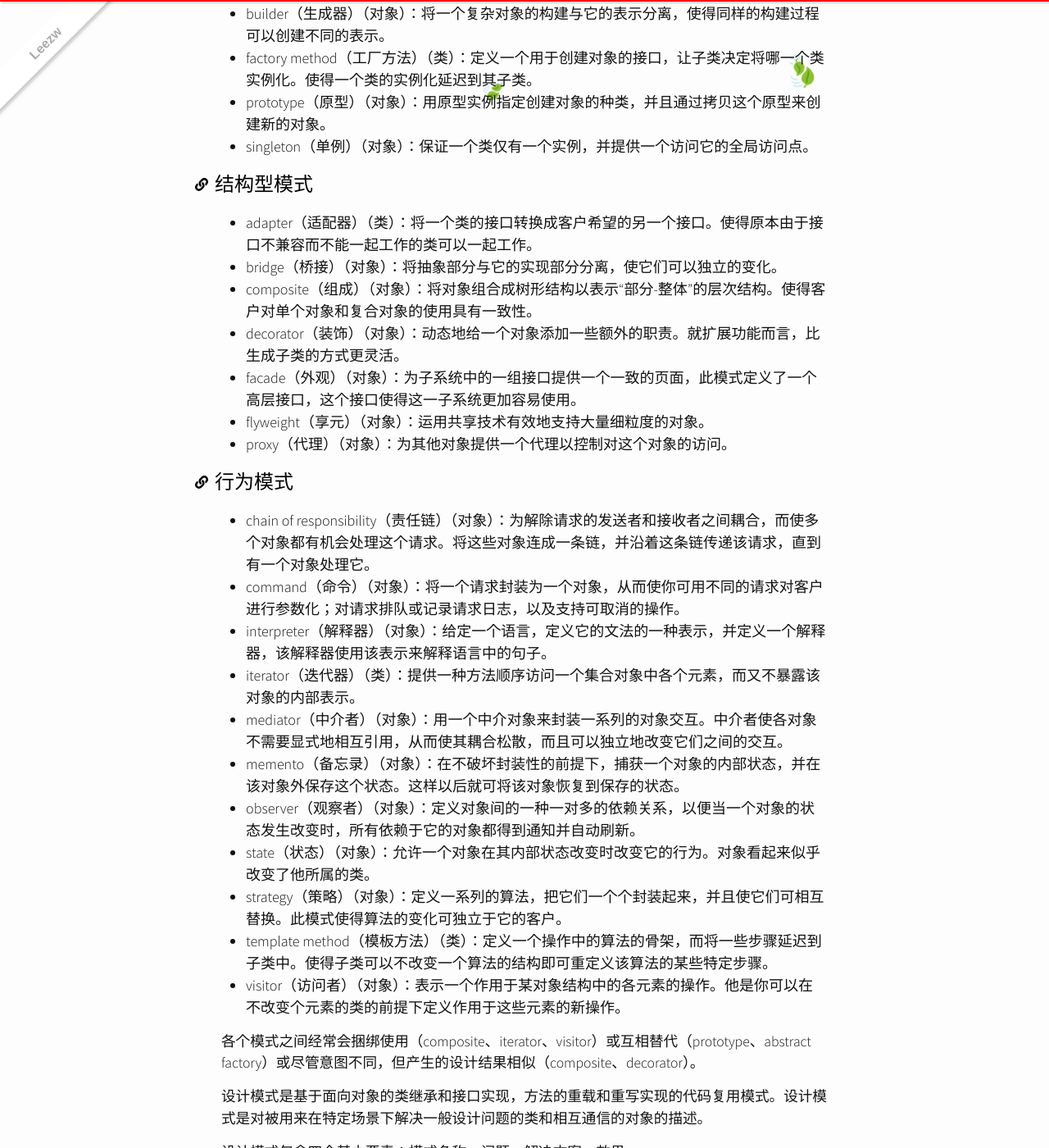
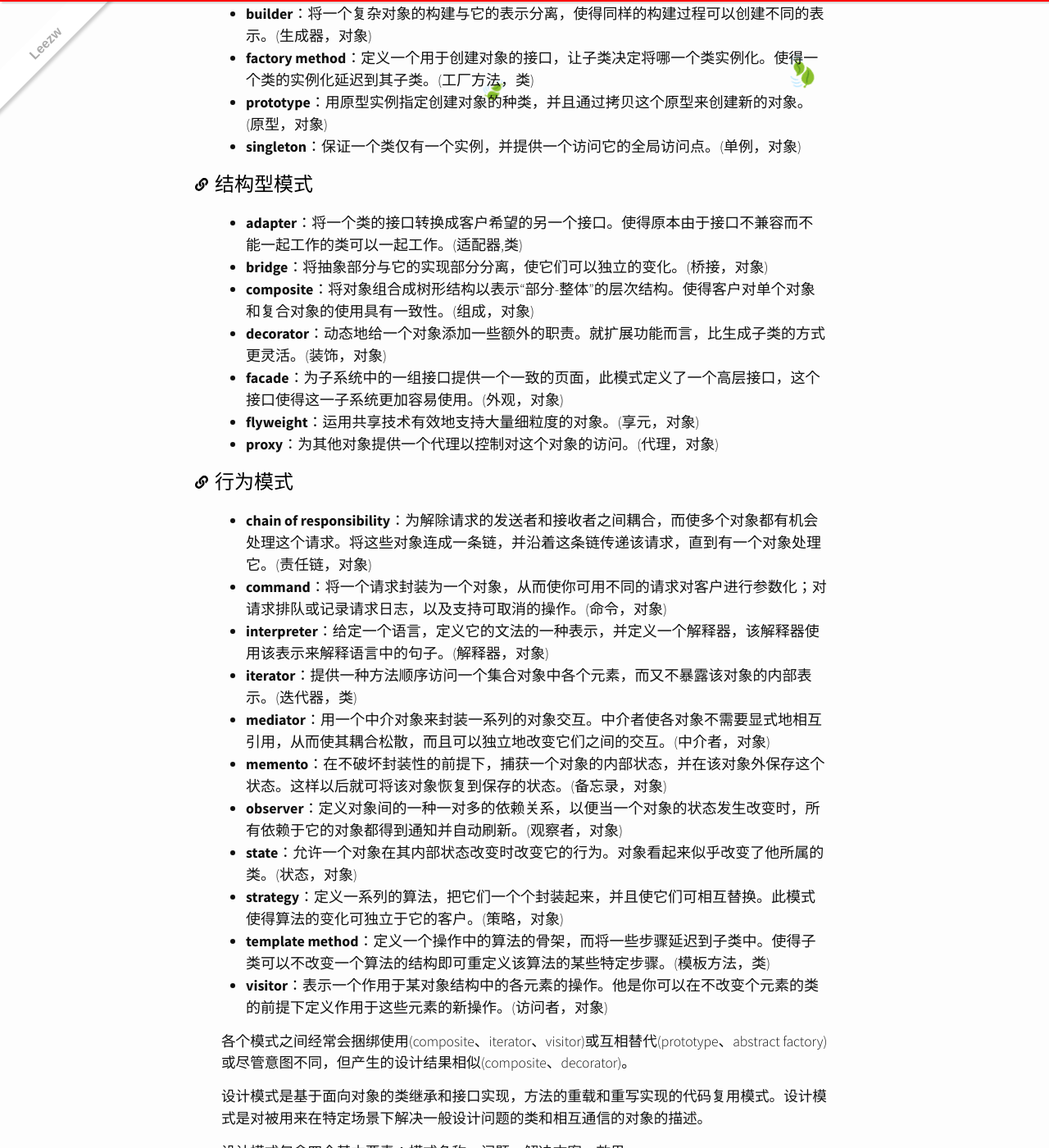
Before and after one commit to quantum-li/quantum-li.github.io, a Jekyll site: the page built from _posts/2020-05-15-design-patterns-elements-of-reusable-object-oriented-software.md, in a window 1280 px wide and 1400 px high, scrolled down 375 px. Shown: the whole window at 82% size. Built offline with Jekyll 4.4.1, drawn with Linux system fonts in a browser that asks for light colours; nearby versions of some CDN libraries; comment, search, counter and statistics services are not loaded; some of the changed text lies outside the part shown.

Commit message:
2020-05-18 12:44:50

```diff
--- a/_posts/2020-05-15-design-patterns-elements-of-reusable-object-oriented-software.md
+++ b/_posts/2020-05-15-design-patterns-elements-of-reusable-object-oriented-software.md
@@ -11,37 +11,37 @@ excerpt: 所有结构良好的面向对象软件体系结构中都包含了许
 
 ## 创造型模式
 
-+ abstract factory（抽象工厂）（对象）：提供一个创建一系列相关或相互依赖对象的接口，而无需指定它们具体的类。
-+ builder（生成器）（对象）：将一个复杂对象的构建与它的表示分离，使得同样的构建过程可以创建不同的表示。
-+ factory method（工厂方法）（类）：定义一个用于创建对象的接口，让子类决定将哪一个类实例化。使得一个类的实例化延迟到其子类。
-+ prototype（原型）（对象）：用原型实例指定创建对象的种类，并且通过拷贝这个原型来创建新的对象。
-+ singleton（单例）（对象）：保证一个类仅有一个实例，并提供一个访问它的全局访问点。
++ **abstract factory**：提供一个创建一系列相关或相互依赖对象的接口，而无需指定它们具体的类。(抽象工厂，对象)
++ **builder**：将一个复杂对象的构建与它的表示分离，使得同样的构建过程可以创建不同的表示。(生成器，对象)
++ **factory method**：定义一个用于创建对象的接口，让子类决定将哪一个类实例化。使得一个类的实例化延迟到其子类。(工厂方法，类)
++ **prototype**：用原型实例指定创建对象的种类，并且通过拷贝这个原型来创建新的对象。(原型，对象)
++ **singleton**：保证一个类仅有一个实例，并提供一个访问它的全局访问点。(单例，对象)
 
 ## 结构型模式
 
-+ adapter（适配器）（类）：将一个类的接口转换成客户希望的另一个接口。使得原本由于接口不兼容而不能一起工作的类可以一起工作。
-+ bridge（桥接）（对象）：将抽象部分与它的实现部分分离，使它们可以独立的变化。
-+ composite（组成）（对象）：将对象组合成树形结构以表示“部分-整体”的层次结构。使得客户对单个对象和复合对象的使用具有一致性。
-+ decorator（装饰）（对象）：动态地给一个对象添加一些额外的职责。就扩展功能而言，比生成子类的方式更灵活。
-+ facade（外观）（对象）：为子系统中的一组接口提供一个一致的页面，此模式定义了一个高层接口，这个接口使得这一子系统更加容易使用。
-+ flyweight（享元）（对象）：运用共享技术有效地支持大量细粒度的对象。
-+ proxy（代理）（对象）：为其他对象提供一个代理以控制对这个对象的访问。
++ **adapter**：将一个类的接口转换成客户希望的另一个接口。使得原本由于接口不兼容而不能一起工作的类可以一起工作。(适配器,类)
++ **bridge**：将抽象部分与它的实现部分分离，使它们可以独立的变化。(桥接，对象)
++ **composite**：将对象组合成树形结构以表示“部分-整体”的层次结构。使得客户对单个对象和复合对象的使用具有一致性。(组成，对象)
++ **decorator**：动态地给一个对象添加一些额外的职责。就扩展功能而言，比生成子类的方式更灵活。(装饰，对象)
++ **facade**：为子系统中的一组接口提供一个一致的页面，此模式定义了一个高层接口，这个接口使得这一子系统更加容易使用。(外观，对象)
++ **flyweight**：运用共享技术有效地支持大量细粒度的对象。(享元，对象)
++ **proxy**：为其他对象提供一个代理以控制对这个对象的访问。(代理，对象)
 
 ## 行为模式
 
-+ chain of responsibility（责任链）（对象）：为解除请求的发送者和接收者之间耦合，而使多个对象都有机会处理这个请求。将这些对象连成一条链，并沿着这条链传递该请求，直到有一个对象处理它。
-+ command（命令）（对象）：将一个请求封装为一个对象，从而使你可用不同的请求对客户进行参数化；对请求排队或记录请求日志，以及支持可取消的操作。
-+ interpreter（解释器）（对象）：给定一个语言，定义它的文法的一种表示，并定义一个解释器，该解释器使用该表示来解释语言中的句子。
-+ iterator（迭代器）（类）：提供一种方法顺序访问一个集合对象中各个元素，而又不暴露该对象的内部表示。
-+ mediator（中介者）（对象）：用一个中介对象来封装一系列的对象交互。中介者使各对象不需要显式地相互引用，从而使其耦合松散，而且可以独立地改变它们之间的交互。
-+ memento（备忘录）（对象）：在不破坏封装性的前提下，捕获一个对象的内部状态，并在该对象外保存这个状态。这样以后就可将该对象恢复到保存的状态。
-+ observer（观察者）（对象）：定义对象间的一种一对多的依赖关系，以便当一个对象的状态发生改变时，所有依赖于它的对象都得到通知并自动刷新。
-+ state（状态）（对象）：允许一个对象在其内部状态改变时改变它的行为。对象看起来似乎改变了他所属的类。
-+ strategy（策略）（对象）：定义一系列的算法，把它们一个个封装起来，并且使它们可相互替换。此模式使得算法的变化可独立于它的客户。
-+ template method（模板方法）（类）：定义一个操作中的算法的骨架，而将一些步骤延迟到子类中。使得子类可以不改变一个算法的结构即可重定义该算法的某些特定步骤。
-+ visitor（访问者）（对象）：表示一个作用于某对象结构中的各元素的操作。他是你可以在不改变个元素的类的前提下定义作用于这些元素的新操作。
++ **chain of responsibility**：为解除请求的发送者和接收者之间耦合，而使多个对象都有机会处理这个请求。将这些对象连成一条链，并沿着这条链传递该请求，直到有一个对象处理它。(责任链，对象)
++ **command**：将一个请求封装为一个对象，从而使你可用不同的请求对客户进行参数化；对请求排队或记录请求日志，以及支持可取消的操作。(命令，对象)
++ **interpreter**：给定一个语言，定义它的文法的一种表示，并定义一个解释器，该解释器使用该表示来解释语言中的句子。(解释器，对象)
++ **iterator**：提供一种方法顺序访问一个集合对象中各个元素，而又不暴露该对象的内部表示。(迭代器，类)
++ **mediator**：用一个中介对象来封装一系列的对象交互。中介者使各对象不需要显式地相互引用，从而使其耦合松散，而且可以独立地改变它们之间的交互。(中介者，对象)
++ **memento**：在不破坏封装性的前提下，捕获一个对象的内部状态，并在该对象外保存这个状态。这样以后就可将该对象恢复到保存的状态。(备忘录，对象)
++ **observer**：定义对象间的一种一对多的依赖关系，以便当一个对象的状态发生改变时，所有依赖于它的对象都得到通知并自动刷新。(观察者，对象)
++ **state**：允许一个对象在其内部状态改变时改变它的行为。对象看起来似乎改变了他所属的类。(状态，对象)
++ **strategy**：定义一系列的算法，把它们一个个封装起来，并且使它们可相互替换。此模式使得算法的变化可独立于它的客户。(策略，对象)
++ **template method**：定义一个操作中的算法的骨架，而将一些步骤延迟到子类中。使得子类可以不改变一个算法的结构即可重定义该算法的某些特定步骤。(模板方法，类)
++ **visitor**：表示一个作用于某对象结构中的各元素的操作。他是你可以在不改变个元素的类的前提下定义作用于这些元素的新操作。(访问者，对象)
 
-各个模式之间经常会捆绑使用（composite、iterator、visitor）或互相替代（prototype、abstract factory）或尽管意图不同，但产生的设计结果相似（composite、decorator）。
+各个模式之间经常会捆绑使用(composite、iterator、visitor)或互相替代(prototype、abstract factory)或尽管意图不同，但产生的设计结果相似(composite、decorator)。
 
 设计模式是基于面向对象的类继承和接口实现，方法的重载和重写实现的代码复用模式。设计模式是对被用来在特定场景下解决一般设计问题的类和相互通信的对象的描述。
 
```
